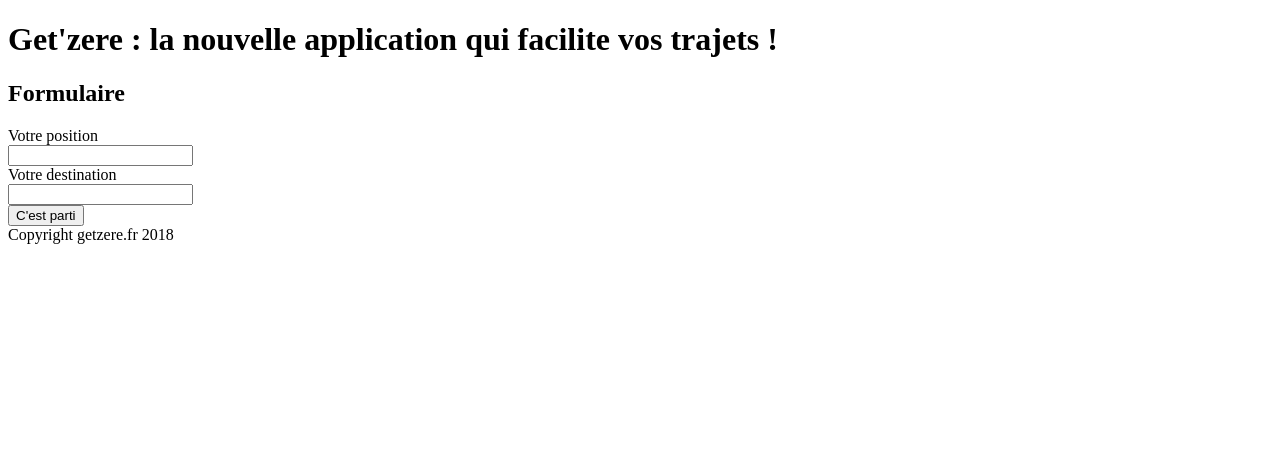
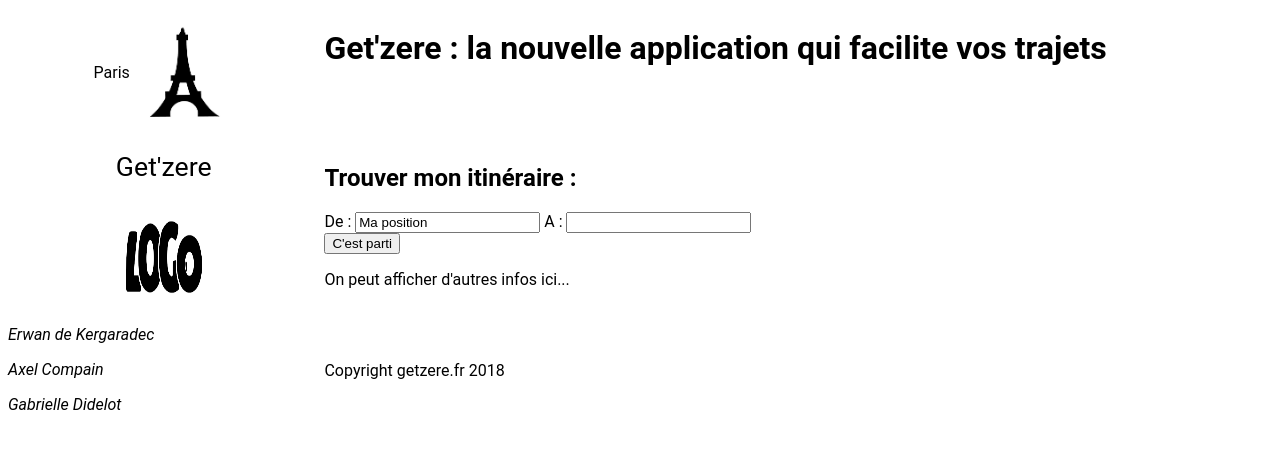
Before and after one commit to Erwandk/CommentYAller, a Python web app: template Flask/templates/main_getzere.html in a window 1280 px wide. Shown: the top 449 px of the page. Run offline with Jinja, Linux system fonts and the light colour scheme; the template is opened without the code that fills it, so the values that code supplies are empty.

Commit message:
new development for website

```diff
--- /dev/null
+++ b/Flask/static/main_getzere.css
@@ -0,0 +1,42 @@
+body {
+    display: grid;
+    grid-template-columns:repeat(2, auto);
+    grid-template-rows:repeat(3, auto);
+    grid-gap:5px;
+
+    font-family: 'Roboto';
+}
+
+#bandeau_lat {
+    grid-column: 1 / 2;
+    grid-row: 1 / 4;
+    text-align: center;
+}
+
+#bandeau_hor {
+    grid-column: 2 / 3;
+    grid-row: 1 / 2;
+}
+
+#corps {
+    grid-column: 2 / 3;
+    grid-row: 2 / 3;
+}
+
+footer {
+    grid-column: 2 / 3;
+    grid-row: 3 / 4;
+}
+
+img {
+    vertical-align: middle;
+}
+
+#name {
+    font-size: 20pt;
+
+}
+
+.autor {
+    text-align: left;
+}
--- a/Flask/templates/main_getzere.html
+++ b/Flask/templates/main_getzere.html
@@ -2,21 +2,22 @@
 
 {% block header %}
 {{ super() }}
-<link href="{{ url_for('static', filename='main.css') }}" rel="stylesheet" type="text/css"/>
 {% endblock %}
 
 {% block corps %}
-<h1>Get'zere : la nouvelle application qui facilite vos trajets !</h1>
-<h2>Formulaire</h2>
-<form class= "form" action="" method="post">
-    <label for="pos_init">Votre position</label><br/>
-    <input type="text" id="pos_init" name="pos_init"/><br/>
-    <label for="pos_final">Votre destination</label><br/>
-    <input type="text" id="pos_final" name="pos_final"/><br/>
-    <input type="submit" value="C'est parti">
-</form>
+<div id="recherche">
+    <h2>Trouver mon itinéraire : </h2>
+    <form class= "form" action="" method="post">
+        <label for="pos_init">De :</label>
+        <input id="pos_init" type="text" name="pos_init" value="Ma position"/>
+        <label for="pos_final">A :</label>
+        <input id="pos_final" type="text" name="pos_final"/><br/>
+
+        <input id="submit" type="submit" value="C'est parti">
+    </form>
+</div>
+
+<div id="infos">
+    <p>On peut afficher d'autres infos ici...</p>
+</div>
 {% endblock %}
-
-{% block footer %}
-<footer>Copyright getzere.fr 2018</footer>
-{% endblock %}
--- a/Flask/templates/squelette_getzere.html
+++ b/Flask/templates/squelette_getzere.html
@@ -1,15 +1,41 @@
 <!DOCTYPE html>
-<html lang="en">
+<html lang="fr">
 <head>
     {% block header %}
     <meta charset="UTF-8">
     <title>{% block title %}Get'zere{% endblock %}</title>
+    <link href="{{ url_for('static', filename='main_getzere.css') }}" rel="stylesheet" type="text/css"/>
     {% endblock %}
 </head>
 
 <body>
-    {% block corps %}{% endblock %}
+    <div id="bandeau_lat">
 
-    {% block footer %}{% endblock %}
+        <p id="ville">
+            Paris
+            <img id="tour_eiffel" src="{{ url_for('static', filename='images/tour_eiffel.png') }}" alt="logo de la tour eiffel" width="100" height="100"/>
+        </p>
+
+        <p id="name">Get'zere</p>
+        <img id="logo" src="{{ url_for('static', filename='images/logo_temp.png') }}" alt="logo Get'zere temporaire" width="100" height="100"/>
+
+        <div class="autor">
+            <p><i>Erwan de Kergaradec</i></p>
+            <p><i>Axel Compain</i></p>
+            <p><i>Gabrielle Didelot</i></p>
+        </div>
+    </div>
+
+    <div id="bandeau_hor">
+        <h1>Get'zere : la nouvelle application qui facilite vos trajets</h1>
+    </div>
+
+    <div id="corps">
+        {% block corps %}
+        {% endblock %}
+    </div>
+
+    <footer>Copyright getzere.fr 2018</footer>
+
 </body>
 </html>
```
Also changed, not shown: Flask/templates/trajet_getzere.html (+27 -5 lines), Flask/static/images/logo_temp.png (added), Flask/static/images/tour_eiffel.png (added), Flask/static/main.css (deleted).
